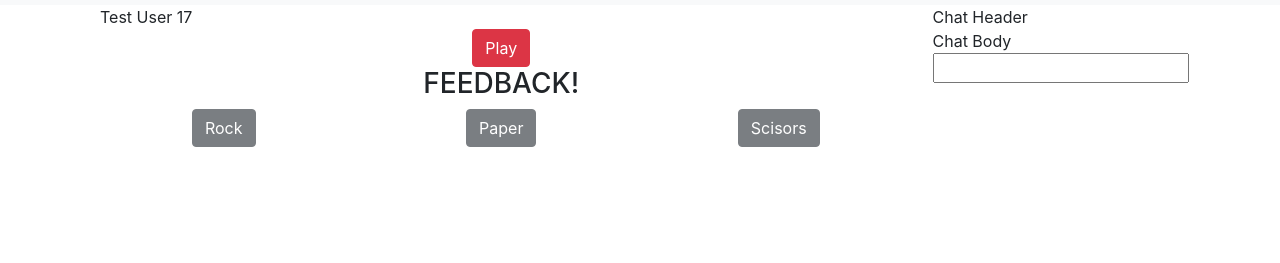
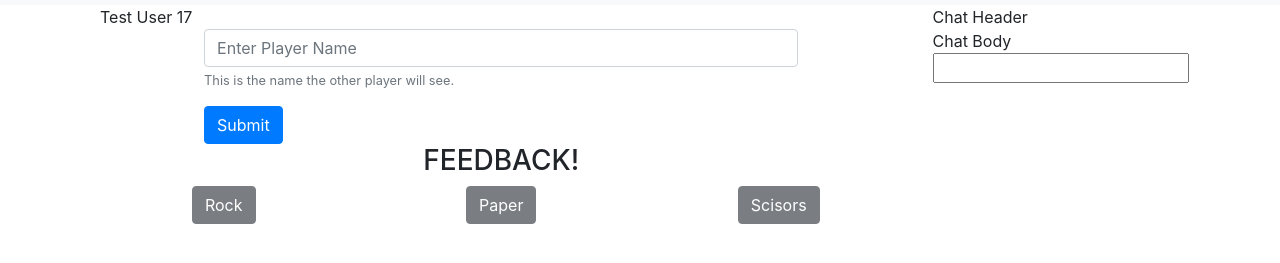
Before and after one commit to LandGod/Multiplayer-RPS, a plain HTML site: page index.html in a window 1280 px wide. Shown: the part 51-314 px from the top of the page. Drawn offline with nearby package versions, Linux system fonts and the light colour scheme.

Commit message:
Removed the play button from index.html. Added in a form where the user can enter thier name instead.

```diff
--- a/index.html
+++ b/index.html
@@ -49,8 +49,15 @@
                 </div>
                 <div class="row content-center">
                     <div class="col-9 mx-auto   " id="main-screen">
+                        <form id="playerNameForm">
+                            <div class="form-group">
+                                <input type="text" class="form-control" id="playerName"
+                                    aria-describedby="nameHelp" placeholder="Enter Player Name">
+                                <small id="nameHelp" class="form-text text-muted">This is the name the other player will see.</small>
+                            </div>
+                            <button type="submit" class="btn btn-primary" id="playerNameSubmit">Submit</button>
+                        </form>
                         <div class="text-center" id="readout">
-                            <button class="btn btn-danger" id="play-button">Play</button>
                         </div>
                     </div>
                 </div>
```
